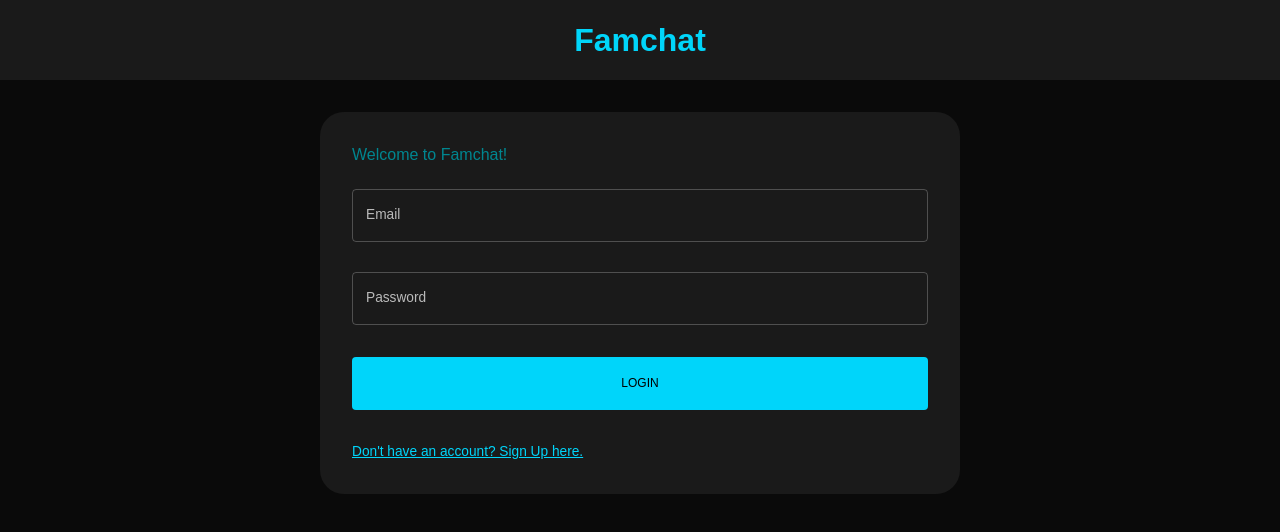
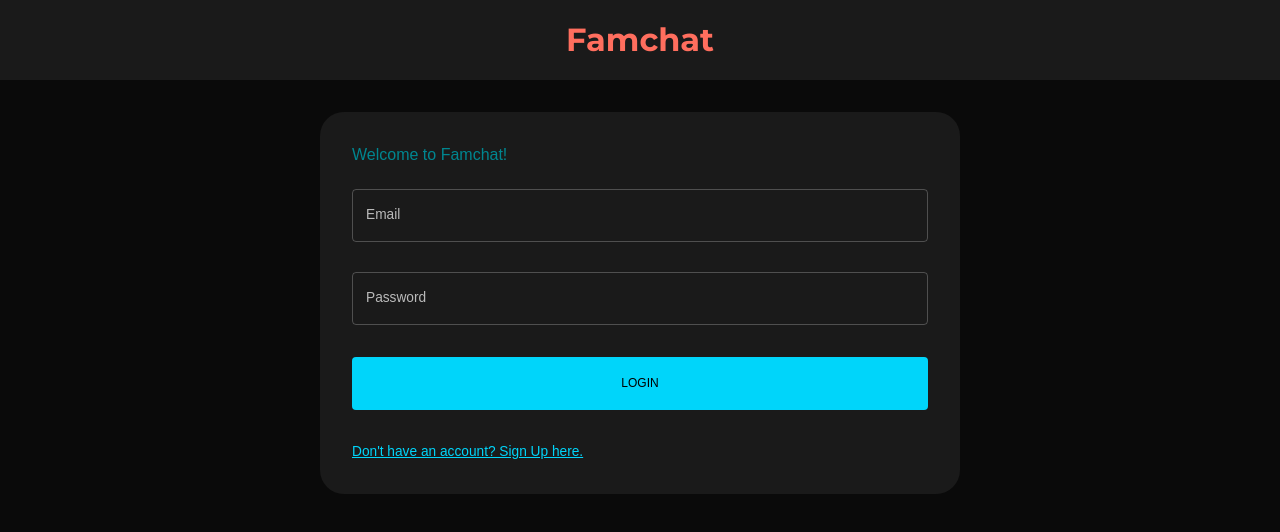
Before and after one commit to BDedafoe/Social_App, a React (Create React App) app in the folder client/: page / in a window 1280 px wide. Shown: the top 532 px of the page. Built offline with nearby package versions, Linux system fonts and the light colour scheme.

Commit message:
installed nodemon on p.json serverside for deployment

```diff
--- a/client/src/index.css
+++ b/client/src/index.css
@@ -38,10 +38,12 @@ font-family: 'Rubik', sans-serif;
   color: #008690 !important;
 }
 
+.css-1s9dlqc-MuiTypography-root {
+  color: #ff6e5e !important;
+  font-family: 'Montserrat', sans-serif !important;
+}
+
 /* LIGHT MODE */
-
-
-
 /* .css-poa6bm-MuiButtonBase-root {
   color: #008690 !important;
 } */
```
Also changed, not shown: 2 other files (tests, documents, lock files or other folders).
